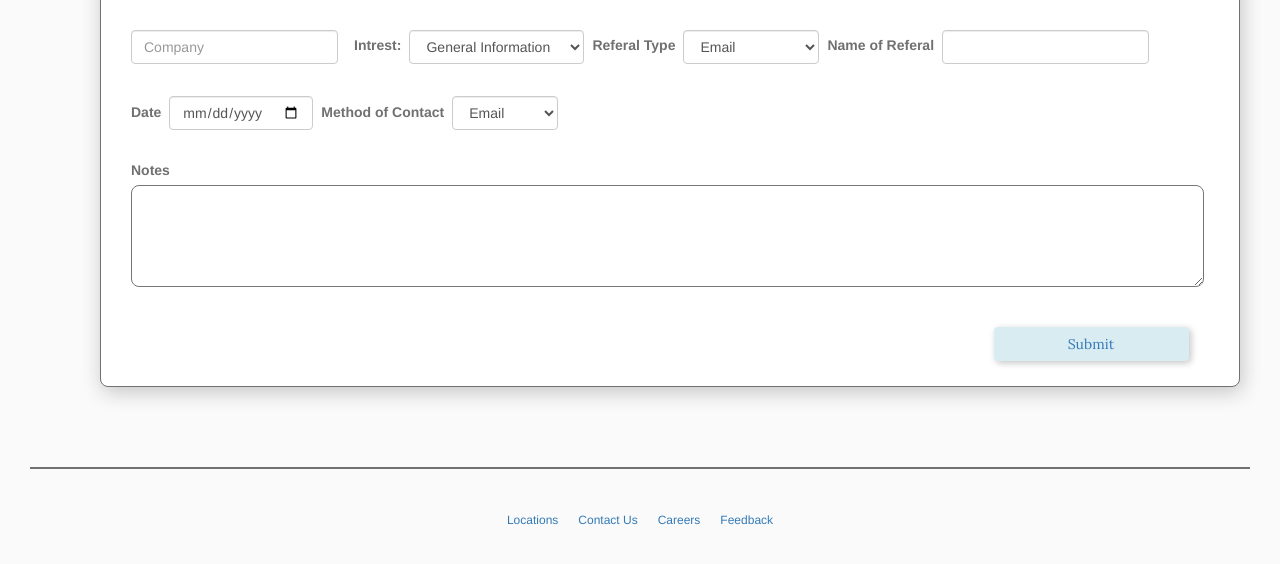
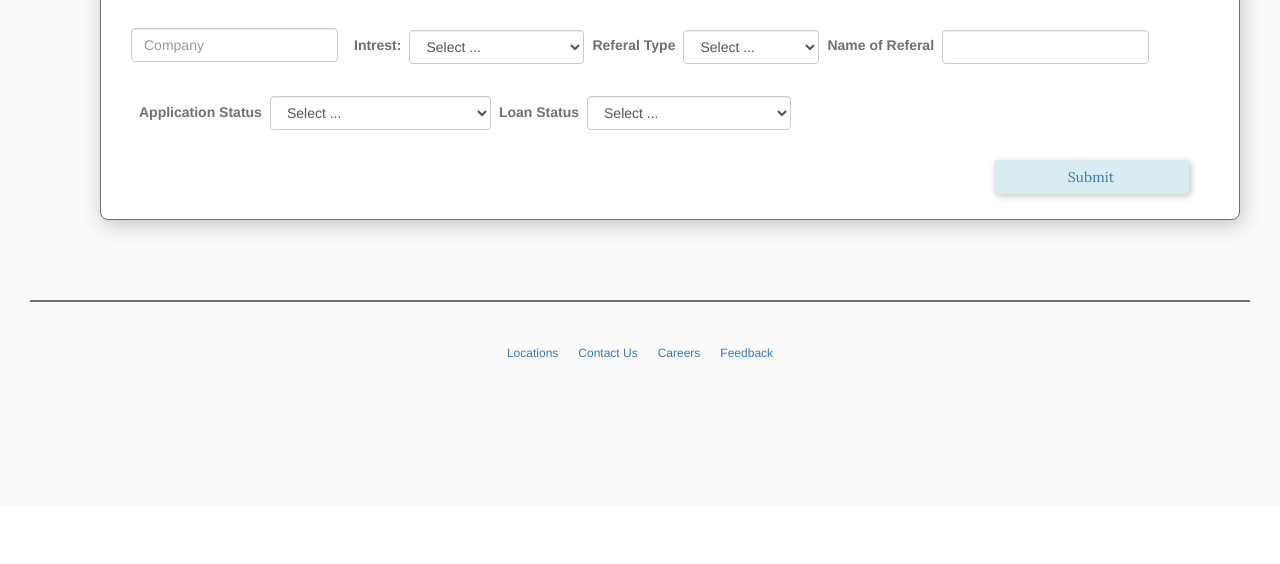
Before and after one commit to danieljahn1/reminizent, a React app in the folder _frontend/: page /edit-customer in a window 1280 px wide. Shown: the part 294-858 px from the top of the page. After the commit the page ends 802 px from the top, so only its background shows below. Built offline with nearby package versions, Linux system fonts and the light colour scheme.

Commit message:
customer details-notes-dashboard change

```diff
--- a/_frontend/public/styles/style.css
+++ b/_frontend/public/styles/style.css
@@ -96,6 +96,14 @@
      background-color: #FFFFFF;
  }
  .editCustomerPage{
+   margin: 30px;
+   margin-top: 40px;
+   box-shadow: 2px 5px 20px #C4C4C4;
+   border-radius: 8px 8px 8px 8px;
+   border: 1.5px solid #707070;
+   background-color: #FFFFFF;
+ }
+ .customerDetailsPage{
    margin: 30px;
    margin-top: 40px;
    box-shadow: 2px 5px 20px #C4C4C4;
--- a/_frontend/scripts/components/admin-journey/dashboard.js
+++ b/_frontend/scripts/components/admin-journey/dashboard.js
@@ -57,13 +57,13 @@ class Dashboard extends Component {
                     row[filter.id].startsWith(filter.value)
             },
             // {
-            //     Header: "Last Contacted",
-            //     accessor: "date",
+            //     Header: "Application Status",
+            //     accessor: "ApplicationStatus",
             //     filterMethod: (filter, row) =>
             //         row[filter.id].startsWith(filter.value)
             // },
             {
-                Header: "Status",
+                Header: "Loan Status",
                 accessor: "Status",
                 filterMethod: (filter, row) =>
                     (row[filter.id].toLowerCase()).startsWith(filter.value)
@@ -123,6 +123,13 @@ class Dashboard extends Component {
                                                     {/* <td>{this.state.customer.Referral}</td> */}
                                                 </tr>
                                                 <br />
+
+                                                <tr>
+                                                    <th className="input2">Application Status:</th>
+                                                    <th className="input1">Loan Status:</th>
+                                                </tr>
+                                                <br />
+
                                             </tbody>
                                         </table>
                                         <Link to="/admin-customer"> <button className="btn col-md-2 input1 pull-right" style={{paddingBottom: 10}}>View Customer Details</button></Link>
--- a/_frontend/scripts/components/admin-journey/details-customer.js
+++ b/_frontend/scripts/components/admin-journey/details-customer.js
@@ -1,7 +1,7 @@
 import React, { Component } from 'react';
 import { connect } from 'react-redux';
 import axios from 'axios';
-import {Link} from 'react-router-dom';
+import { Link } from 'react-router-dom';
 
 class CustomerDetails extends Component {
     constructor(props) {
@@ -28,9 +28,13 @@ class CustomerDetails extends Component {
 
             <div className="container">
                 <div className="col-md-11 ">
-                    <div className="container addCustomerPage">
+                    <div className="container customerDetailsPage">
+                        <div className="container">
+                            <div className="row">
+                                <h2 style={{ margin: 20 }}>Customer Details</h2>
+                            </div>
 
-                        <table className="col-md-10 table1">
+                            <table className="col-md-10 form-spacing4">
                                 <tbody>
                                     {/* update customer/axios delete/call will need token go to "admin-customer" page */}
                                     {/* creating the using sends its to redux. this call on did mount needs to grab by id */}
@@ -56,19 +60,29 @@ class CustomerDetails extends Component {
                                         <td>{this.state.customer.Referral}</td>
                                     </tr>
                                     <br />
+
+                                    <tr>
+                                        <th className="input2">Application Status:</th>
+                                        <td></td>
+                                        <th className="input1">Loan Status:</th>
+                                        <td></td>
+                                    </tr>
+                                    <br />
+
                                 </tbody>
                             </table>
 
                             {/* Edit button-- toggle page to edit form */}
 
                             <div className="row" style={{ margin: 10 }}>
-                         <Link to="/notes">   <button className="btn col-md-2 " style={{ margin: 10 }}>New Note</button></Link>
+                                <Link to="/edit-customer">   <button className="btn col-md-2 input1 input2 pull-right" style={{ margin: 10 }}>Edit</button></Link>
+                                <Link to="/notes">   <button className="btn col-md-2 input1 input2 pull-right " style={{ margin: 10 }}>Notes</button></Link>
+                                <button className="btn col-md-2 input1 input2 pull-right" style={{ paddingBottom: 10 }}>Email Customer</button>
 
-                         <Link to="/edit-customer">   <button className="btn col-md-2 " style={{ margin: 10 }}>Edit</button></Link>
                             </div>
 
                         </div>
-
+                    </div>
 
                 </div>
             </div>
--- a/_frontend/scripts/components/admin-journey/edit-customer.js
+++ b/_frontend/scripts/components/admin-journey/edit-customer.js
@@ -24,7 +24,7 @@ class EditCustomer extends Component {
 
                                 <div className="row row-spacing">
                                     <div className="form-inline col-md-10">
-                                        <input className="form-control input2" type="text" placeholder="First Name" value={this.state.customerObject.FirstName} onChange={(e) => { this.setState({ customerObject: { ...customerObject, FirstName: e.target.value } }) }}  />
+                                        <input className="form-control input2" type="text" placeholder="First Name" value={this.state.customerObject.FirstName} onChange={(e) => { this.setState({ customerObject: { ...customerObject, FirstName: e.target.value } }) }} />
                                         <input className="form-control input1" type="text" placeholder="Last Name" value={this.state.customerObject.LastName} onChange={(e) => { this.setState({ customerObject: { ...customerObject, LastName: e.target.value } }) }} />
                                         <input className="form-control input1" type="email" name="" id="customerEmail" placeholder="Email Address" value={this.state.customerObject.Email} onChange={(e) => { this.setState({ customerObject: { ...customerObject, Email: e.target.value } }) }} />
                                         <input className="form-control input1" type="text" placeholder="Phone Number" value={this.state.customerObject.Phone} onChange={(e) => { this.setState({ customerObject: { ...customerObject, Phone: e.target.value } }) }} />
@@ -34,18 +34,23 @@ class EditCustomer extends Component {
 
                                 <div className="row row-spacing">
                                     <div className="form-inline col-md-11">
-                                        <input className="form-control input2" type="text" placeholder="Company" value={this.state.customerObject.Company} onChange={(e) => { this.setState({ customerObject: { ...customerObject, Company: e.target.value } }) }}/>
+                                        <input className="form-control input2" type="text" placeholder="Company" value={this.state.customerObject.Company} onChange={(e) => { this.setState({ customerObject: { ...customerObject, Company: e.target.value } }) }} />
 
+                                        <div class="form-group">
                                             <label htmlFor="email" className="input1">Intrest:</label>
                                             <select className="form-control">
+                                                <option defaultValue>Select ...</option>
                                                 <option>General Information</option>
                                                 <option>Loan Information</option>
                                                 <option>Speak with an Agent</option>
                                                 <option>Market Trends</option>
                                             </select>
+                                        </div>
 
+                                        <div class="form-group">
                                             <label htmlFor="" className="input1">Referal Type</label>
                                             <select className="form-control" value={this.state.customerObject.HeardAbout} onChange={(e) => { this.setState({ customerObject: { ...customerObject, HeardAbout: e.target.value } }) }}>
+                                                <option defaultValue>Select ...</option>
                                                 <option>Email</option>
                                                 <option>Phone</option>
                                                 <option>Advertisement</option>
@@ -55,29 +60,53 @@ class EditCustomer extends Component {
                                             <label htmlFor="" className="input1">Name of Referal</label>
                                             <input className="form-control" type="text" placeholder="" value={this.state.customerObject.Referral} onChange={(e) => { this.setState({ customerObject: { ...customerObject, Referral: e.target.value } }) }} />
                                         </div>
-                                </div>
 
-                                <div className="row row-spacing" >
-                                    <div className="form-inline col-md-10">
-                                        <label htmlFor="" className="input2">Date</label>
-                                        <input className="form-control" type="date" id="datePicker" />
-                                        <label htmlFor="" className="input1">Method of Contact</label>
-                                        <select className="form-control">
-                                            <option>Email</option>
-                                            <option>Phone</option>
-                                            <option>In Person</option>
-                                        </select>
                                     </div>
                                 </div>
 
-                                <label htmlFor="">Notes</label>
                                 <div className="row row-spacing">
-                                    <textarea className=" addCustomerForm col-md-11" id="cutomerNote" cols="30" rows="5"></textarea>
+                                    <div className="form-inline col-md-11">
+
+                                        <label htmlFor="" className="input1">Application Status</label>
+                                        <select className="form-control">
+                                            <option defaultValue>Select ...</option>
+                                            <option>Purchase only</option>
+                                            <option>Looking</option>
+                                            <option>Application for Pre-Qualified</option>
+                                            <option>Application for Pre-Approval</option>
+                                            <option>Looking - Pre-Qualified</option>
+                                            <option>Looking - Pre-Approved</option>
+                                            <option>In Contract</option>
+                                        </select>
+
+
+
+                                        <label htmlFor="" className="input1">Loan Status</label>
+                                        <select className="form-control">
+                                            <option defaultValue>Select ...</option>
+                                            <option>Application</option>
+                                            <option>Initial Documents</option>
+                                            <option>Setup / Initial Disclosures</option>
+                                            <option>Upfront Underwriting</option>
+                                            <option>Processing</option>
+                                            <option>Final Underwrite</option>
+                                            <option>Closing</option>
+                                            <option>Closed</option>
+                                            <option>Withdrawn</option>
+                                            <option>Denied</option>
+                                            <option>Suspended</option>
+                                        </select>
+
+
+
+                                    </div>
                                 </div>
 
-                                <div className="row" style={{paddingBottom: 10}} >
-                                   <Link to="/"> <button className="btn col-md-2 col-md-offset-9">Submit</button></Link>
+
+                                <div className="row" style={{ paddingBottom: 10 }} >
+                                    <Link to="/admin-dashboard"> <button className="btn col-md-2 col-md-offset-9">Submit</button></Link>
                                 </div>
+
                             </div>
 
 
--- a/_frontend/scripts/components/admin-journey/notes.js
+++ b/_frontend/scripts/components/admin-journey/notes.js
@@ -1,5 +1,5 @@
 import React, { Component } from 'react';
-import {Link} from 'react-router-dom';
+import { Link } from 'react-router-dom';
 
 
 class Notes extends Component {
@@ -23,6 +23,7 @@ class Notes extends Component {
                                     <input className="form-control" type="date" id="datePicker" />
                                     <label htmlFor="" className="input1">Method of Contact</label>
                                     <select className="form-control">
+                                        <option defaultValue>Select ...</option>
                                         <option>Email</option>
                                         <option>Phone</option>
                                         <option>In Person</option>
@@ -35,7 +36,7 @@ class Notes extends Component {
                                 <textarea className=" addCustomerForm col-md-11" id="cutomerNote" cols="30" rows="5"></textarea>
                             </div>
 
-                            <div className="row" style={{ margin: 10, paddingBottom:10 }}>
+                            <div className="row" style={{ margin: 10, paddingBottom: 10 }}>
                                 <Link to="/"> <button className="btn col-md-2 col-md-offset-9">Submit</button></Link>
                             </div>
 
```
Lines whose indentation alone changed are shown as unchanged.
